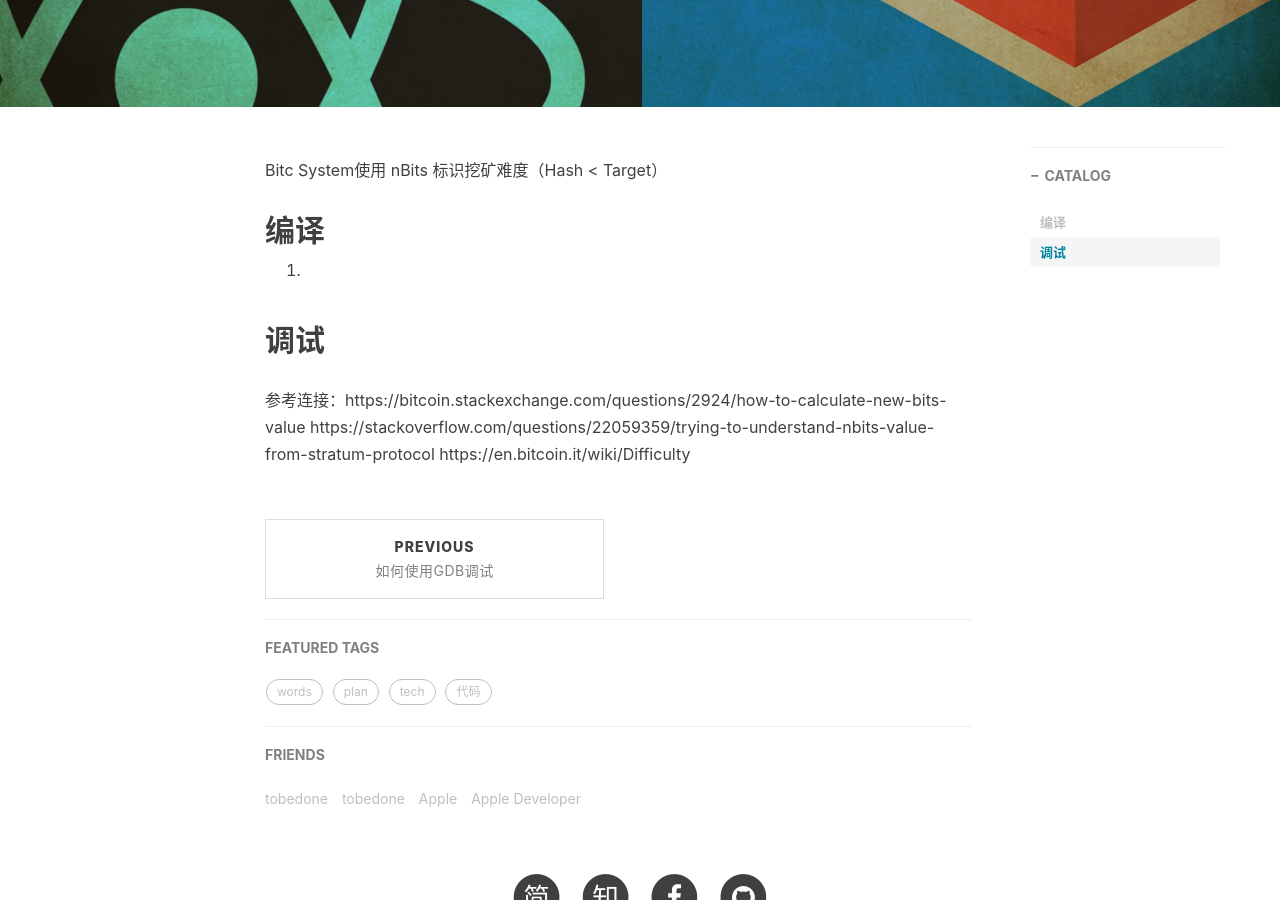
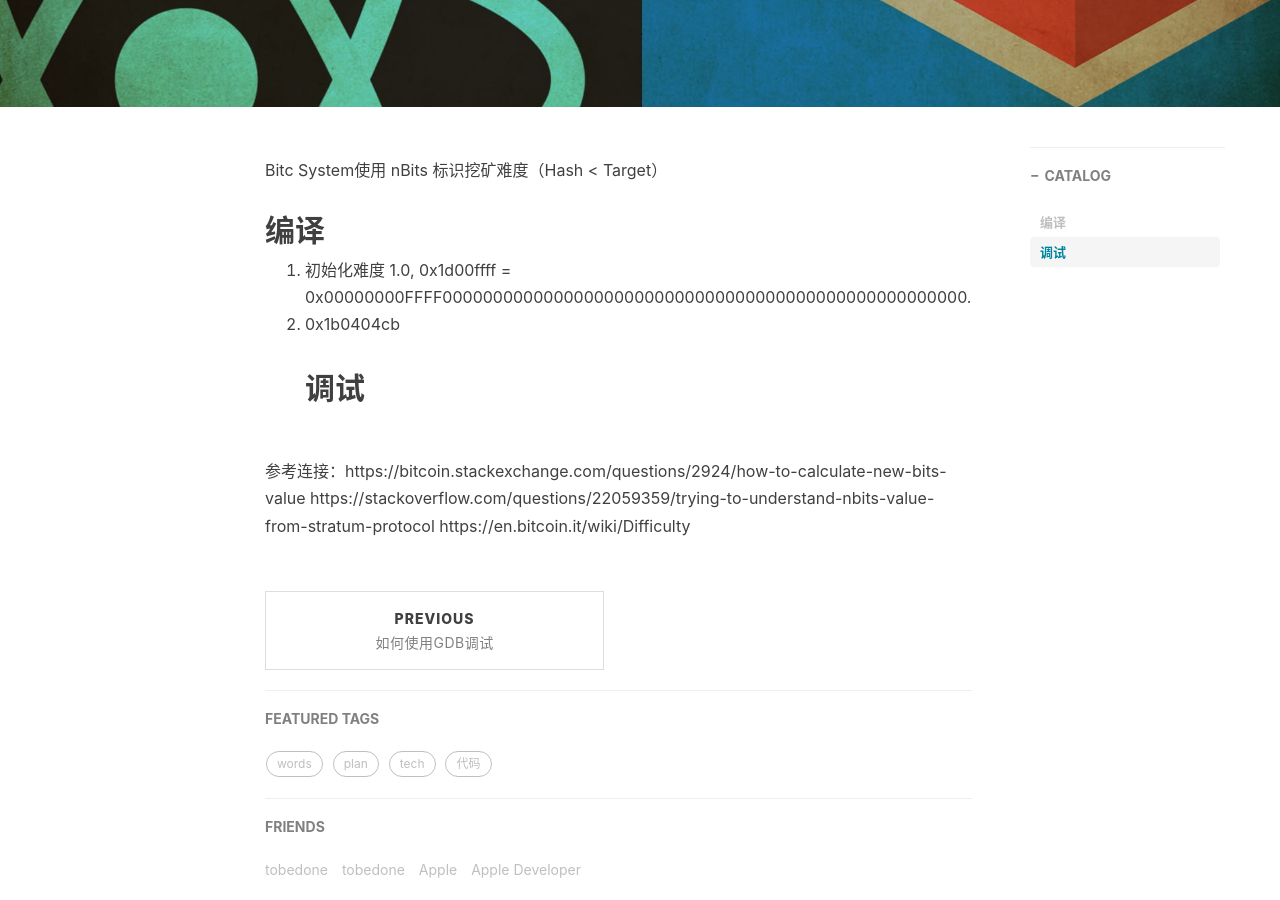
Before and after one commit to MapleLaker/MapleLaker.github.io, a Jekyll site: the page built from _posts/2017-11-11-难度调整.md, in a window 1280 px wide and 900 px high, scrolled down 350 px. Built offline with Jekyll 4.4.1, drawn with Linux system fonts in a browser that asks for light colours; nearby versions of some CDN libraries; comment, search, counter and statistics services are not loaded.

Commit message:
Update 2017-11-11-难度调整.md

```diff
--- a/_posts/2017-11-11-难度调整.md
+++ b/_posts/2017-11-11-难度调整.md
@@ -11,8 +11,9 @@ tags:
 Bitc System使用 nBits 标识挖矿难度（Hash < Target）
 
 ## 编译
-1.
-
+1. 初始化难度 1.0, 0x1d00ffff = 0x00000000FFFF0000000000000000000000000000000000000000000000000000.
+2.
+0x1b0404cb
 ## 调试
 
 
```
